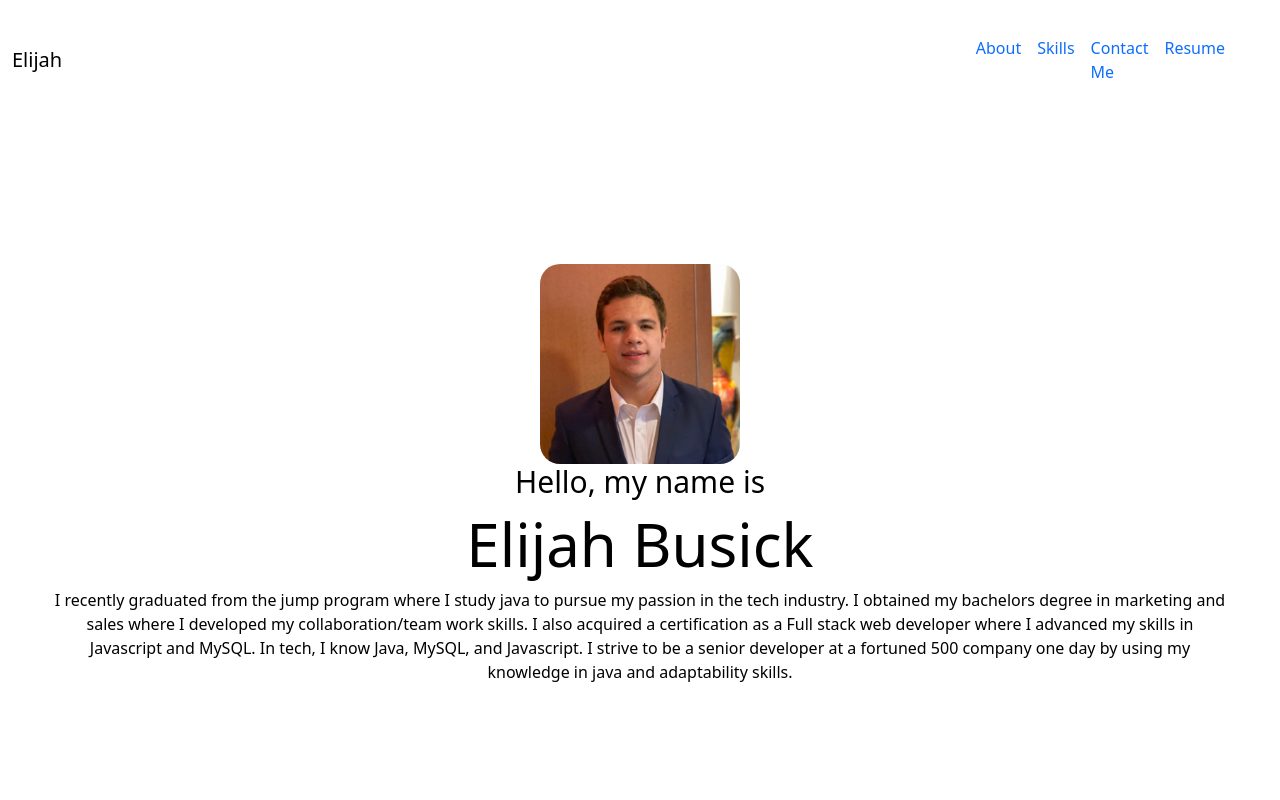
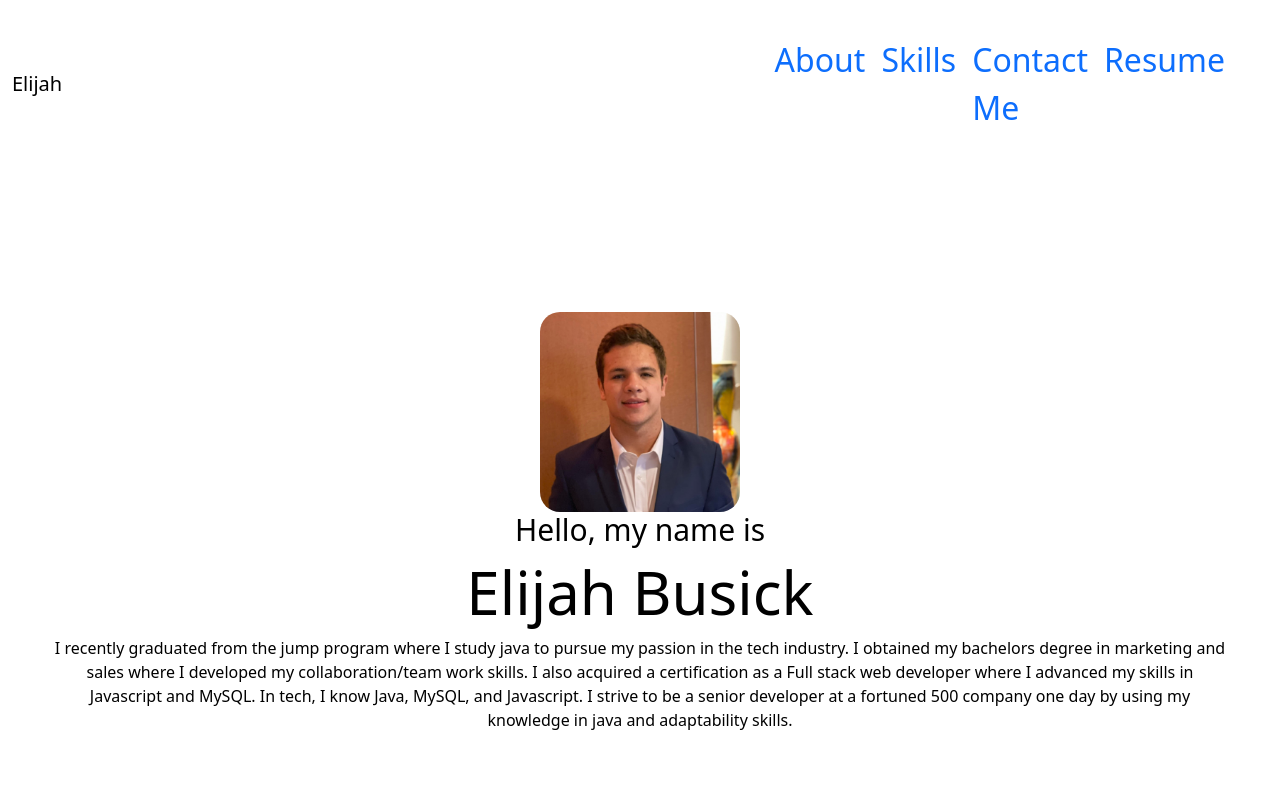
Before and after one commit to Elijahb22/the-portfolio, a React (Create React App) app: page / in a window 1280 px wide. Shown: the top 800 px of the page. Built offline with nearby package versions, Linux system fonts and the light colour scheme.

Commit message:
fix spelling

```diff
--- a/src/components/Nav/nav.js
+++ b/src/components/Nav/nav.js
@@ -10,7 +10,7 @@ const nav = () => {
                 <span class="navbar-toggler-icon"></span>
             </button>
             <div class="nav-w" id="navbarNav">
-                <ul class="navbar-nav text-light-emphasis fs.2">
+                <ul class="navbar-nav text-light-emphasis fs-2">
                     <li class="nav-item">
                         <a class="nav-link active" aria-current="page" href="#about">About</a>
                     </li>
```
